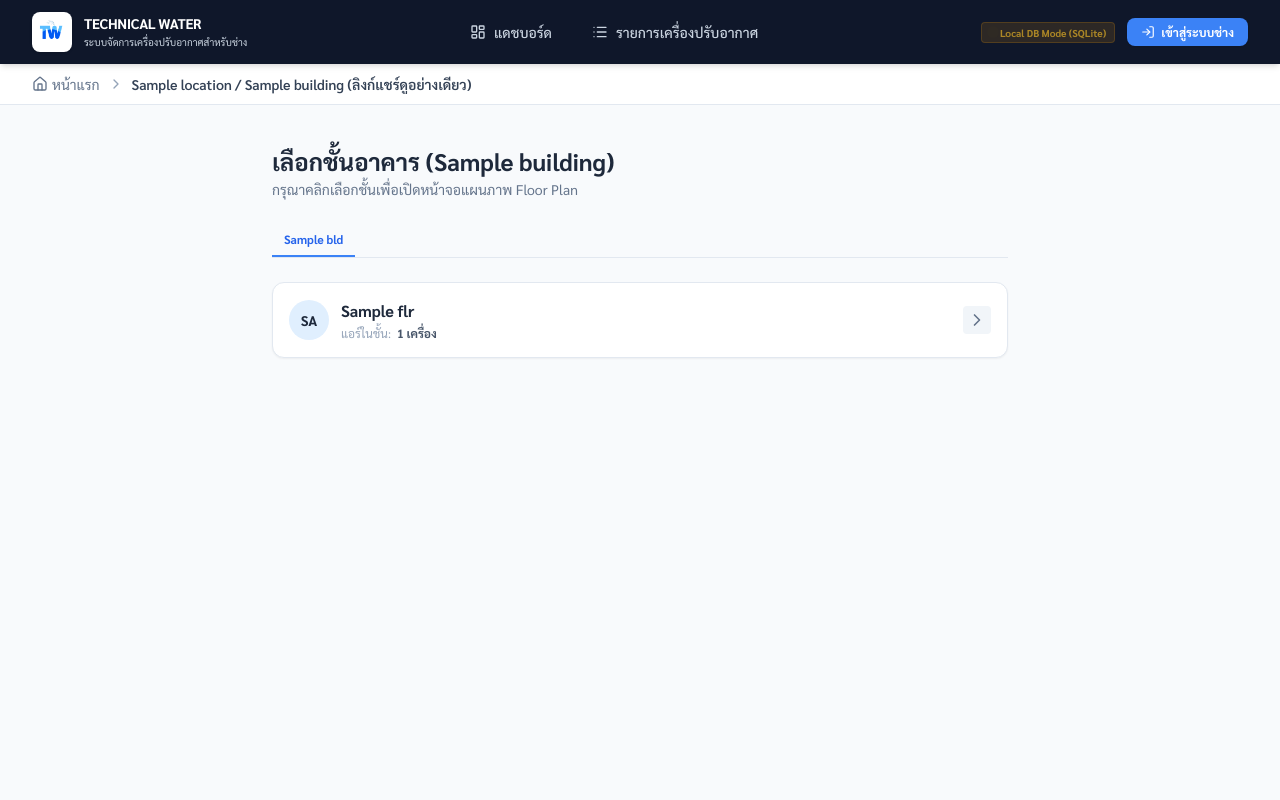
After one commit to Amaraporn48/Floor-plan-Web-App, a FastAPI app: template templates/shared_floors.html in a window 1280 px wide. The commit adds this page. Run offline with FastAPI, Linux system fonts and the light colour scheme; the template is opened without the code that fills it: most values are stand-ins (such as "Sample title", 1, 10 or a date in 2020); some libraries are stand-ins or nearby versions.

Commit message:
Add public read-only viewer sharing links for locations and workspaces

```diff
--- a/main.py
+++ b/main.py
@@ -359,6 +359,20 @@ def get_current_user(request: Request, db: Session = Depends(get_db)) -> User:
         raise HTTPException(status_code=401, detail="User not found")
 
     return user
+
+def get_optional_user(request: Request, db: Session = Depends(get_db)) -> Optional[User]:
+    token = request.cookies.get("access_token")
+    if not token:
+        auth_header = request.headers.get("Authorization")
+        if auth_header and auth_header.startswith("Bearer "):
+            token = auth_header.split(" ")[1]
+    if not token:
+        return None
+    payload = decode_access_token(token)
+    if not payload:
+        return None
+    user_id = payload.get("sub")
+    return db.query(User).filter_by(id=user_id).first()
 
 def get_current_admin(current_user: User = Depends(get_current_user)) -> User:
     if current_user.role != "admin":
@@ -814,7 +828,87 @@ def page_workspace(request: Request, loc_id: str, bld_id: str, flr_id: str, high
         "initial_acs": ac_list,
         "highlight_ac_id": highlight or "",
         "active_tab": "locations",
+        "current_user": current_user,
+        "is_shared": False
+    })
+
+# Shared / Public Location Hub (No Login Required)
+@app.get("/shared/{loc_id}", response_class=HTMLResponse)
+def page_shared_location(loc_id: str, db: Session = Depends(get_db)):
+    loc = db.query(Location).filter_by(id=loc_id).first()
+    if not loc:
+        raise HTTPException(status_code=404, detail="สถานที่ระบุไม่ถูกต้อง")
+    if loc.buildings:
+        return RedirectResponse(url=f"/shared/{loc_id}/buildings/{loc.buildings[0].id}")
+    else:
+        raise HTTPException(status_code=404, detail="ไม่พบข้อมูลอาคารในสถานที่นี้")
+
+# Shared / Public Floors List Page (No Login Required)
+@app.get("/shared/{loc_id}/buildings/{bld_id}", response_class=HTMLResponse)
+def page_shared_floors(request: Request, loc_id: str, bld_id: str, current_user: Optional[User] = Depends(get_optional_user), db: Session = Depends(get_db)):
+    loc = db.query(Location).filter_by(id=loc_id).first()
+    bld = db.query(Building).filter_by(id=bld_id, location_id=loc_id).first()
+    if not loc or not bld:
+        raise HTTPException(status_code=404, detail="สถานที่หรืออาคารไม่ถูกต้อง")
+
+    query = (
+        db.query(Floor.id, Floor.name, (Floor.image_data != None).label("has_blueprint"))
+        .filter_by(location_id=loc_id, building_id=bld_id)
+    )
+    floors = query.all()
+
+    from sqlalchemy import func
+    ac_counts_raw = (
+        db.query(AirConditioner.floor_id, func.count(AirConditioner.id))
+        .filter_by(location_id=loc_id, building_id=bld_id)
+        .group_by(AirConditioner.floor_id)
+        .all()
+    )
+    ac_counts = {floor_id: count for floor_id, count in ac_counts_raw}
+
+    floor_list = []
+    for fl in floors:
+        floor_list.append({
+            "id": fl.id,
+            "name": fl.name,
+            "ac_count": ac_counts.get(fl.id, 0),
+            "has_blueprint": fl.has_blueprint
+        })
+
+    return templates.TemplateResponse(request, "shared_floors.html", {
+        "location": loc,
+        "building": bld,
+        "floors": floor_list,
+        "active_tab": "locations",
         "current_user": current_user
+    })
+
+# Shared / Public Workspace Route (No Login Required)
+@app.get("/shared/workspace/{loc_id}/{bld_id}/{flr_id}", response_class=HTMLResponse)
+def page_shared_workspace(request: Request, loc_id: str, bld_id: str, flr_id: str, highlight: Optional[str] = None, current_user: Optional[User] = Depends(get_optional_user), db: Session = Depends(get_db)):
+    loc = db.query(Location).filter_by(id=loc_id).first()
+    bld = db.query(Building).filter_by(id=bld_id, location_id=loc_id).first()
+
+    flr = db.query(Floor).filter_by(id=flr_id, building_id=bld_id, location_id=loc_id).first()
+    if not flr:
+        unique_flr_id = f"{loc_id}_{bld_id}_{flr_id}"
+        flr = db.query(Floor).filter_by(id=unique_flr_id, building_id=bld_id, location_id=loc_id).first()
+
+    if not loc or not bld or not flr:
+        raise HTTPException(status_code=404, detail="แผนผังชั้นที่ระบุไม่ถูกต้อง")
+
+    acs = db.query(AirConditioner).filter_by(location_id=loc_id, building_id=bld_id, floor_id=flr.id).all()
+    ac_list = [ac_to_dict(ac) for ac in acs]
+
+    return templates.TemplateResponse(request, "workspace.html", {
+        "location": loc,
+        "building": bld,
+        "floor": flr,
+        "initial_acs": ac_list,
+        "highlight_ac_id": highlight or "",
+        "active_tab": "locations",
+        "current_user": current_user,
+        "is_shared": True
     })
 
 # Direct QR Code Route (Public - No Login Required)
@@ -999,20 +1093,29 @@ def delete_floor(loc_id: str, bld_id: str, flr_id: str, current_user: User = Dep
 
 # Air Conditioners CRUD APIs
 @app.get("/api/v1/acs")
-def get_acs(locationId: Optional[str] = None, buildingId: Optional[str] = None, floorId: Optional[str] = None, current_user: User = Depends(get_current_user), db: Session = Depends(get_db)):
+def get_acs(locationId: Optional[str] = None, buildingId: Optional[str] = None, floorId: Optional[str] = None, current_user: Optional[User] = Depends(get_optional_user), db: Session = Depends(get_db)):
     query = db.query(AirConditioner)
 
-    if current_user.role != "admin":
-        assigned_ids = [assign.floor_id for assign in current_user.assignments]
-        if floorId:
-            if floorId not in assigned_ids:
-                raise HTTPException(status_code=403, detail="คุณไม่มีสิทธิ์เข้าถึงชั้นข้อมูลนี้")
-            query = query.filter_by(floor_id=floorId)
+    if current_user:
+        if current_user.role != "admin":
+            assigned_ids = [assign.floor_id for assign in current_user.assignments]
+            if floorId:
+                if floorId not in assigned_ids:
+                    raise HTTPException(status_code=403, detail="คุณไม่มีสิทธิ์เข้าถึงชั้นข้อมูลนี้")
+                query = query.filter_by(floor_id=floorId)
+            else:
+                query = query.filter(AirConditioner.floor_id.in_(assigned_ids)) if assigned_ids else query.filter(False)
+                if locationId:
+                    query = query.filter_by(location_id=locationId)
         else:
-            query = query.filter(AirConditioner.floor_id.in_(assigned_ids)) if assigned_ids else query.filter(False)
+            if floorId:
+                query = query.filter_by(floor_id=floorId)
             if locationId:
                 query = query.filter_by(location_id=locationId)
     else:
+        # Unauthenticated guest viewers must filter by location or floor (prevents mass scraping)
+        if not locationId and not floorId:
+            raise HTTPException(status_code=401, detail="จำเป็นต้องเข้าสู่ระบบสำหรับการดึงข้อมูลทั้งหมด")
         if floorId:
             query = query.filter_by(floor_id=floorId)
         if locationId:
@@ -1024,11 +1127,12 @@ def get_acs(locationId: Optional[str] = None, buildingId: Optional[str] = None,
     return [ac_to_dict(ac) for ac in query.all()]
 
 @app.get("/api/v1/acs/{ac_id}")
-def get_single_ac(ac_id: str, current_user: User = Depends(get_current_user), db: Session = Depends(get_db)):
+def get_single_ac(ac_id: str, current_user: Optional[User] = Depends(get_optional_user), db: Session = Depends(get_db)):
     ac = db.query(AirConditioner).filter_by(id=ac_id).first()
     if not ac:
         raise HTTPException(status_code=404, detail="Air conditioner not found")
-    check_floor_access(current_user, ac.floor_id, db)
+    if current_user:
+        check_floor_access(current_user, ac.floor_id, db)
     return ac_to_dict(ac)
 
 @app.post("/api/v1/acs")
--- a/templates/base.html
+++ b/templates/base.html
@@ -96,6 +96,10 @@
               <i data-lucide="log-out" class="w-4 h-4"></i>
             </a>
           </div>
+          {% else %}
+          <a href="/login" class="px-3.5 py-1.5 bg-brand-500 hover:bg-brand-600 text-white text-xs font-bold rounded-lg shadow-sm transition flex items-center gap-1.5">
+            <i data-lucide="log-in" class="w-3.5 h-3.5"></i> เข้าสู่ระบบช่าง
+          </a>
           {% endif %}
         </div>
       </div>
@@ -103,6 +107,7 @@
   </header>
 
   <!-- Mobile Bottom Nav -->
+  {% if current_user %}
   <div class="md:hidden fixed bottom-0 left-0 right-0 bg-brand-900 border-t border-slate-800 text-white flex justify-around py-2 z-30 shadow-lg">
     <a href="/" class="flex flex-col items-center gap-0.5 text-xs {% if active_tab == 'dashboard' %}text-white{% else %}text-slate-400 hover:text-white{% endif %} py-1">
       <i data-lucide="layout-dashboard" class="w-5 h-5"></i>
@@ -125,6 +130,7 @@
     </a>
     {% endif %}
   </div>
+  {% endif %}
 
   <!-- Breadcrumbs Bar -->
   <section class="bg-white border-b border-slate-200 py-2.5 px-4 sm:px-6 lg:px-8 flex-none z-10">
--- /dev/null
+++ b/templates/shared_floors.html
@@ -0,0 +1,75 @@
+{% extends "base.html" %}
+
+{% block breadcrumbs %}
+<span class="text-slate-400"><i data-lucide="chevron-right" class="w-4 h-4"></i></span>
+<span class="font-semibold text-slate-700">{{ location.name }} / {{ building.name }} (ลิงก์แชร์ดูอย่างเดียว)</span>
+{% endblock %}
+
+{% block content %}
+<div class="max-w-3xl mx-auto px-4 py-8">
+  <!-- Header -->
+  <div class="mb-6">
+    <div class="flex items-center justify-between mt-2 flex-wrap gap-2">
+      <div>
+        <h2 class="text-2xl font-bold text-slate-800">เลือกชั้นอาคาร ({{ building.name }})</h2>
+        <p class="text-slate-500 text-sm mt-0.5">กรุณาคลิกเลือกชั้นเพื่อเปิดหน้าจอแผนภาพ Floor Plan</p>
+      </div>
+    </div>
+  </div>
+
+  <!-- Buildings Tab bar -->
+  <div class="flex items-center justify-between border-b border-slate-200 mb-6 flex-wrap gap-2">
+    <div class="flex gap-2 overflow-x-auto whitespace-nowrap">
+      {% for b in location.buildings %}
+        <a href="/shared/{{ location.id }}/buildings/{{ b.id }}"
+           class="px-3 py-2 border-b-2 font-bold text-xs transition flex-none {% if b.id == building.id %}border-brand-500 text-brand-600{% else %}border-transparent text-slate-500 hover:text-slate-700 hover:border-slate-300{% endif %}">
+          {{ b.name }}
+        </a>
+      {% endfor %}
+    </div>
+  </div>
+
+  <!-- Floors List -->
+  <div class="bg-white rounded-xl border border-slate-200 shadow-sm overflow-hidden">
+    <div id="floors-list-container" class="divide-y divide-slate-100">
+      {% for fl in floors %}
+        <div class="group flex items-center justify-between p-4 hover:bg-slate-50 transition">
+          <div onclick="navigateToWorkspace('{{ fl.id }}')" class="flex-1 flex items-center gap-3 cursor-pointer">
+            <!-- Icon indicator -->
+            <div class="w-10 h-10 bg-brand-100 rounded-full flex items-center justify-center text-brand-800 font-bold text-sm flex-none">
+              {{ fl.name | floor_abbrev }}
+            </div>
+            <div>
+              <span class="font-bold text-slate-800 block">{{ fl.name }}</span>
+              <div class="flex items-center gap-1.5 mt-0.5 text-xs">
+                <span class="text-slate-400">แอร์ในชั้น:</span>
+                <strong class="text-slate-600">{{ fl.ac_count }} เครื่อง</strong>
+              </div>
+            </div>
+          </div>
+
+          <!-- Actions on hover -->
+          <div class="flex items-center gap-1.5">
+            <button onclick="navigateToWorkspace('{{ fl.id }}')" class="p-1 bg-slate-100 hover:bg-brand-500 hover:text-white text-slate-500 rounded transition">
+              <i data-lucide="chevron-right" class="w-5 h-5"></i>
+            </button>
+          </div>
+        </div>
+      {% else %}
+        <div class="text-center py-12 text-slate-400">
+          <i data-lucide="map" class="w-12 h-12 mx-auto mb-3 text-slate-300"></i>
+          <h4 class="font-bold text-slate-600 mb-1">ยังไม่มีชั้นในอาคารนี้</h4>
+        </div>
+      {% endfor %}
+    </div>
+  </div>
+</div>
+{% endblock %}
+
+{% block scripts %}
+<script>
+  function navigateToWorkspace(flrId) {
+    window.location.href = `/shared/workspace/{{ location.id }}/{{ building.id }}/${flrId}`;
+  }
+</script>
+{% endblock %}
```
Also changed, not shown: static/js/workspace.js (+20 -12 lines), templates/dashboard.html (+13 -0 lines), templates/floors.html (+19 -5 lines), templates/workspace.html (+18 -1 lines).
